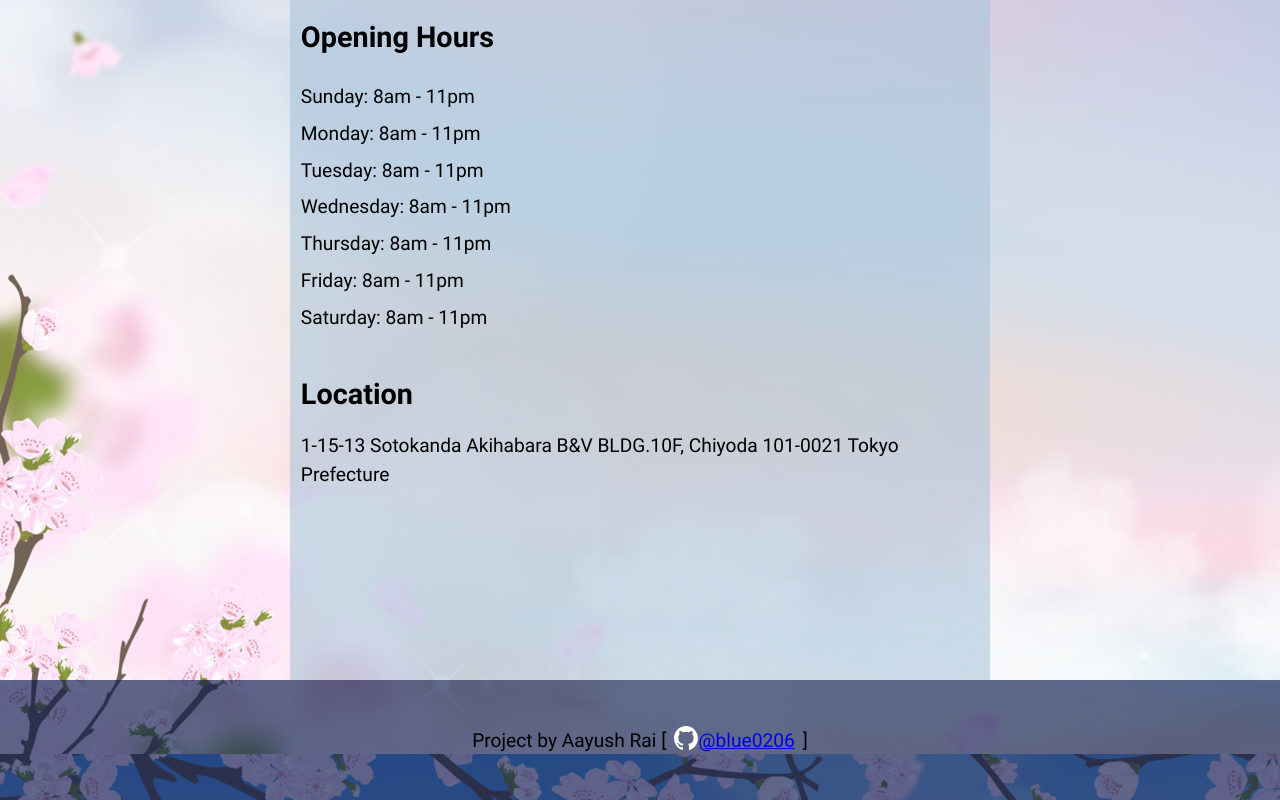
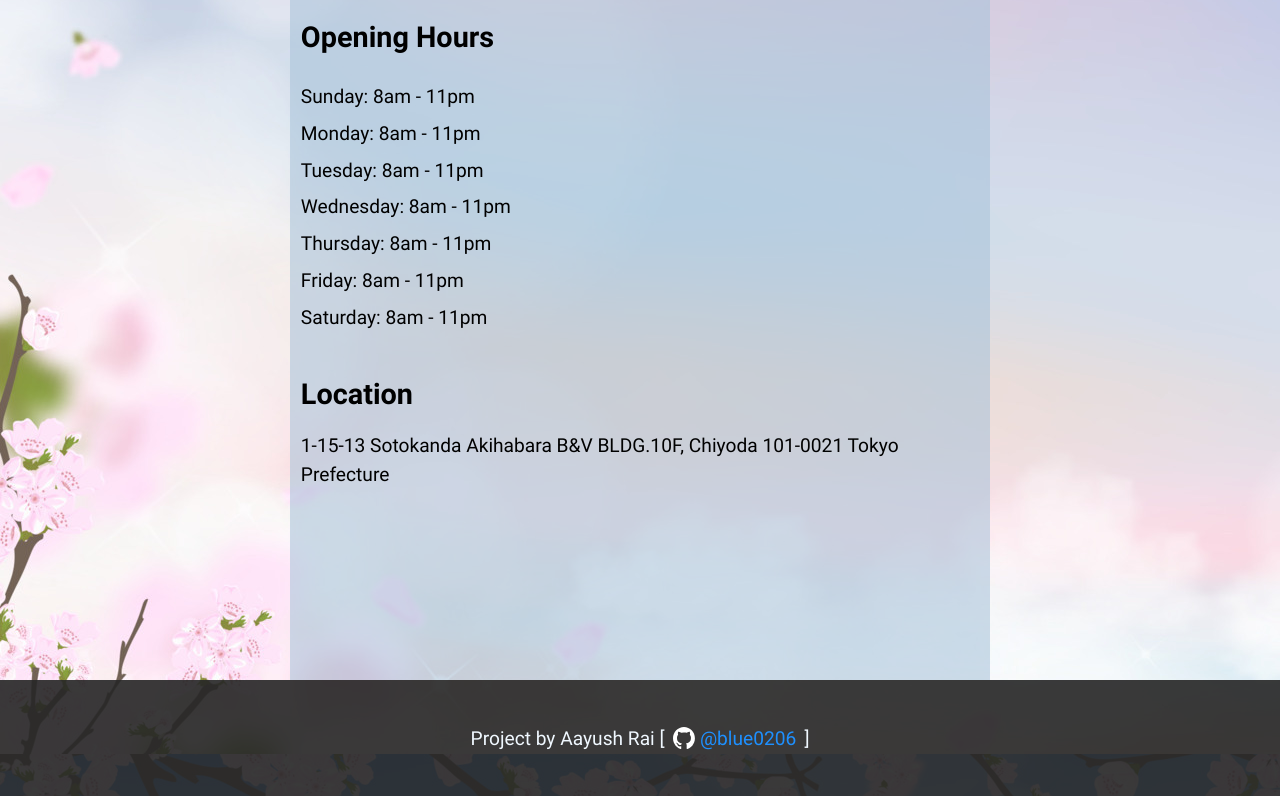
Before and after one commit to blue0206/restaurant-page, a website built with webpack: page src/index.html in a window 1280 px wide. Shown: the part 526-1326 px from the top of the page. Built offline with nearby package versions, Linux system fonts and the light colour scheme.

Commit message:
Finish styling footer content
Used 'align-items' and 'gap' property to level the github icon and
username.

```diff
--- a/src/style.css
+++ b/src/style.css
@@ -53,7 +53,7 @@ body {
 	font-size: 1.2rem;
 
 	display: grid;
-	grid-template: minmax(auto, 200px) 1fr minmax(auto, 120px) / 1fr min(65ch, 100%) 1fr;
+	grid-template: minmax(auto, 200px) 1fr minmax(auto, 116px) / 1fr min(65ch, 100%) 1fr;
 	grid-template-areas: 'header header header'
 							'. main .'
 							'footer footer footer';
@@ -74,7 +74,7 @@ main {
 footer {
 	grid-area: footer;
 
-	background-color: hsla(224, 100%, 14%, 0.623);
+	background-color: hsla(0, 0%, 15%, 0.904);
 }
 
 /* Header Styling */
@@ -214,6 +214,8 @@ nav > button {
 footer {
 	display: grid;
 	place-content: center;
+
+	color: hsl(208, 100%, 97%);
 }
 
 footer > div {
@@ -224,9 +226,14 @@ footer > div {
 
 footer > div > a {
 	display: flex;
+	align-items: center;
+	gap: 5px;
+
+	text-decoration: none;
+	color: dodgerblue;
 }
 
 footer a > img {
-	height: 1.25em;
+	height: 1.16em;
 	aspect-ratio: 1 / 1;
 }
```
